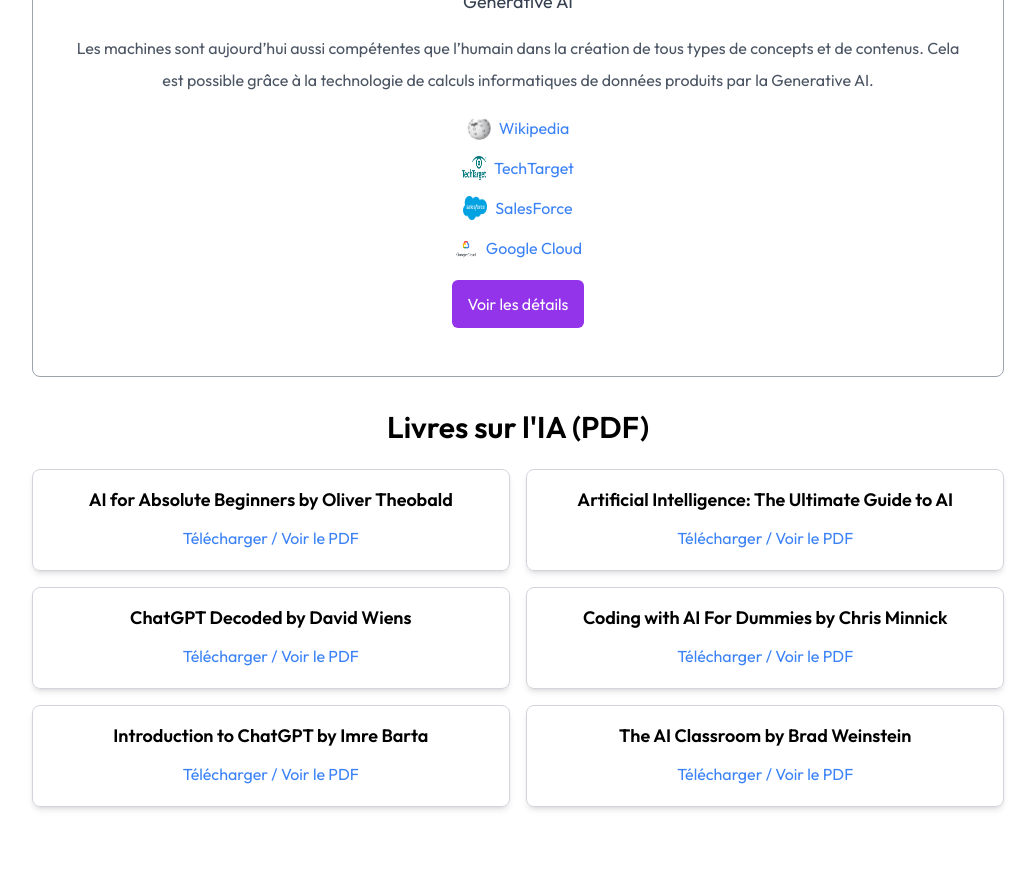
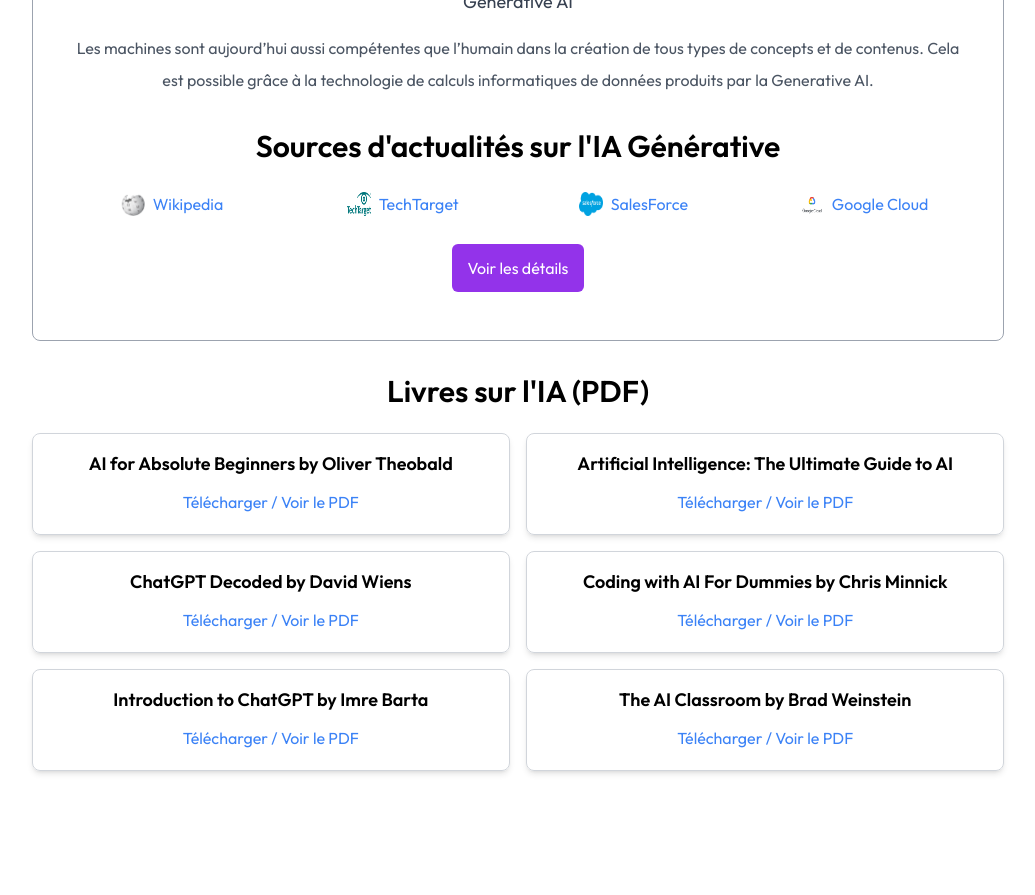
Before and after one commit to samaholicc/ReactPortfolio, a React (Vite) app: page / in a window 1280 px wide. Shown: the part 4940-5835 px from the top of the page, without its empty margins (122-1157 px from the left). Built offline with nearby package versions, Linux system fonts and the light colour scheme; a web font is replaced by a local one.

Commit message:
logo source

```diff
--- a/src/components/Services.jsx
+++ b/src/components/Services.jsx
@@ -68,6 +68,9 @@
             Les machines sont aujourd’hui aussi compétentes que l’humain dans la création de tous types de concepts et de contenus. Cela est possible grâce à la technologie de calculs informatiques de données produits par la Generative AI.
             </p>
             <div className="text-center">
+            <div className="mt-8">
+  <h2 className="text-center text-3xl font-semibold mb-6">Sources d'actualités sur l'IA Générative</h2>
+  <div className="grid grid-cols-1 gap-4 sm:grid-cols-2 md:grid-cols-2 lg:grid-cols-4">
     <div className="flex items-center justify-center mb-2">
       <img src={wikipediaLogo} alt="Wikipedia Logo" className="h-6 w-6 mr-2" />
       <a
@@ -112,6 +115,9 @@
         Google Cloud
       </a>
     </div>
+  </div>
+</div>
+
 </div>
             {/* Button to show details */}
             <button
```
Lines whose indentation alone changed are shown as unchanged.
